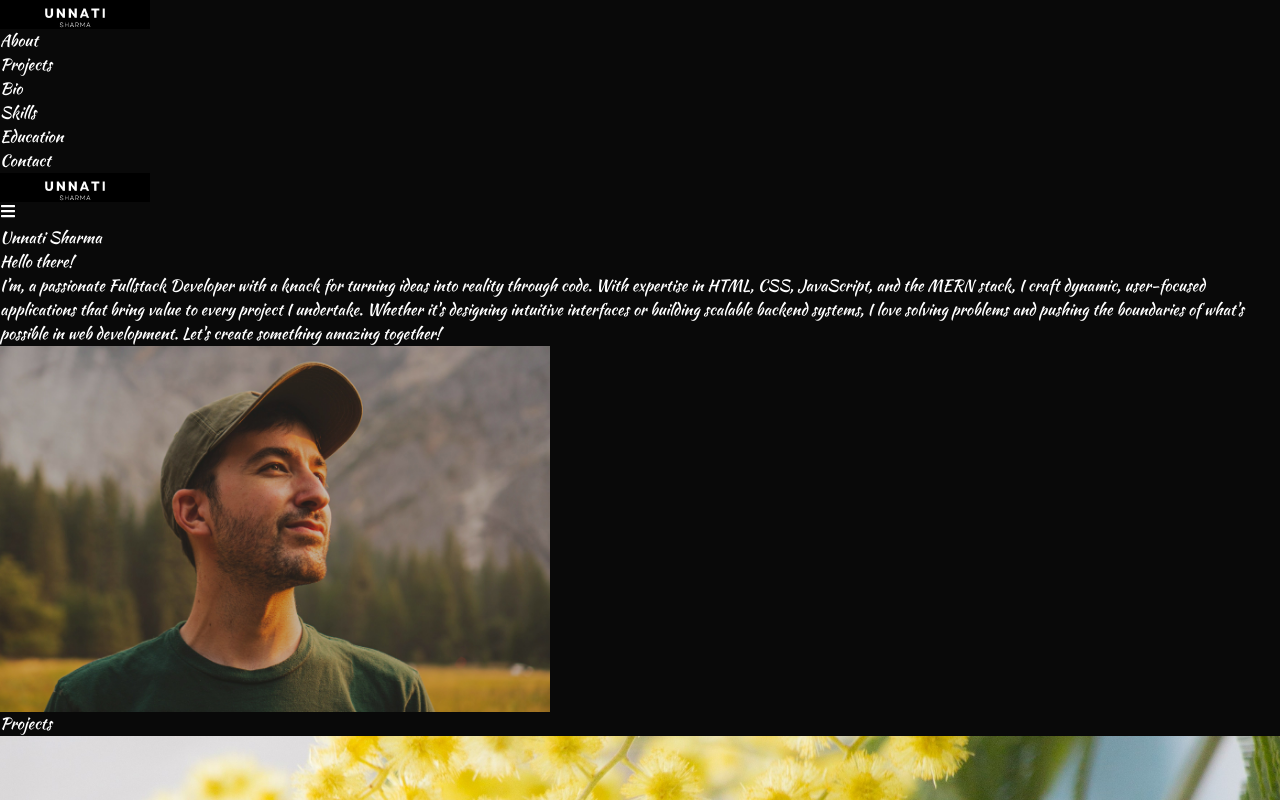
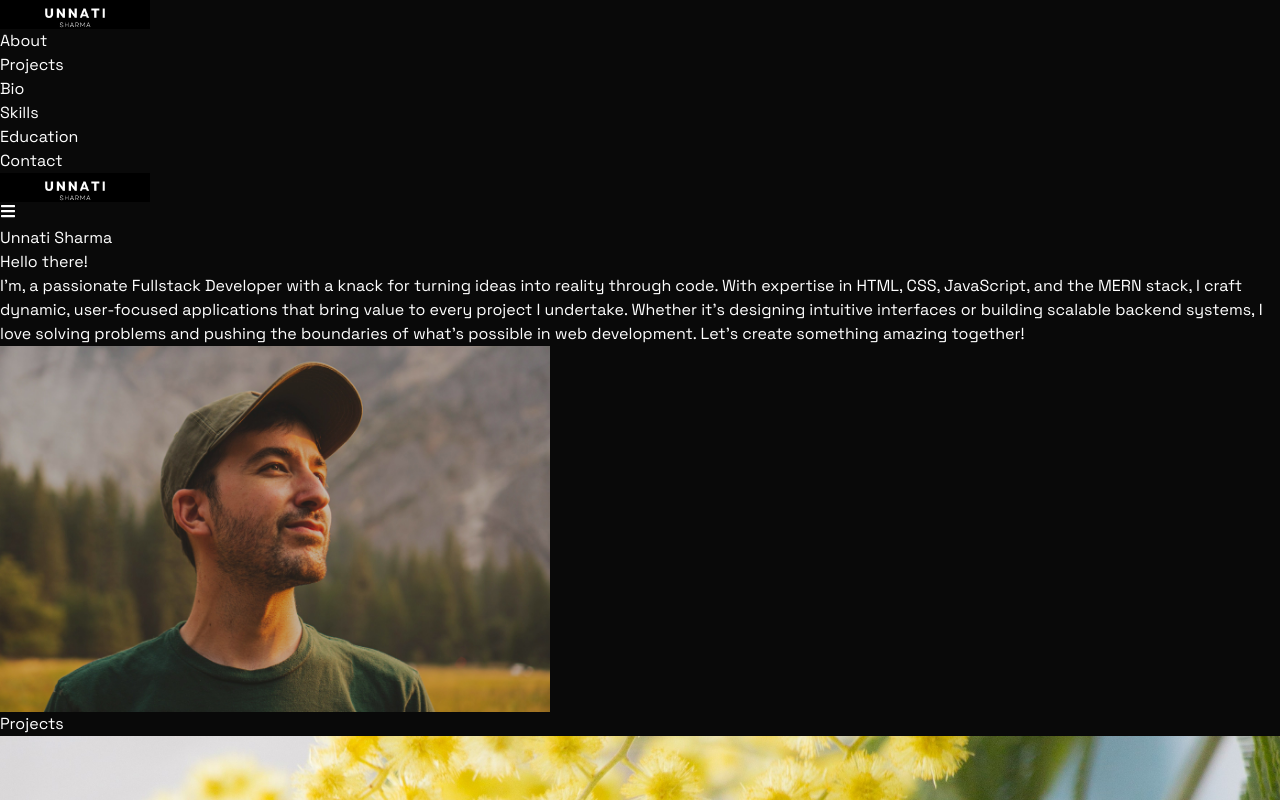
Before and after one commit to UnnatiSharma7/Portfolio, a React (Vite) app: page / in a window 1280 px wide. Shown: the top 800 px of the page. Built offline with nearby package versions, Linux system fonts and the light colour scheme.

Commit message:
base is moved up at right place

```diff
--- a/src/components/Bio.jsx
+++ b/src/components/Bio.jsx
@@ -2,6 +2,7 @@ import React from 'react'
 import {BIO} from '../constants'
 import { p } from 'framer-motion/client'
 import {motion} from "framer-motion";
+
 const Bio = () => {
   return (
     <section className="flex max-w-4xl flex-col gap-12 pt-20" id="bio">
--- a/src/index.css
+++ b/src/index.css
@@ -1,10 +1,11 @@
 @import url('https://fonts.googleapis.com/css2?family=Kaushan+Script&family=Pacifico&family=Sacramento&family=Space+Grotesk:wght@300..700&display=swap');
+@import url('https://fonts.googleapis.com/css2?family=Space+Grotesk:wght@300..700&display=swap');
 @tailwind base;
 @tailwind components;
 @tailwind utilities;
 
 :root{
-  font-family: "Kaushan Script", cursive;
+  font-family: "Space Grotesk", cursive;
   background-color:#090909;
   color:#fff;
 }
--- a/vite.config.js
+++ b/vite.config.js
@@ -3,6 +3,6 @@ import react from '@vitejs/plugin-react'
 
 // https://vitejs.dev/config/
 export default defineConfig({
-  plugins: [react()],
-  base: "/Portfolio/"
+  base: "/Portfolio/",
+  plugins: [react()]
 })
```
Also changed, not shown: package.json (+6 -1 lines), 1 other file (tests, documents, lock files or other folders).
